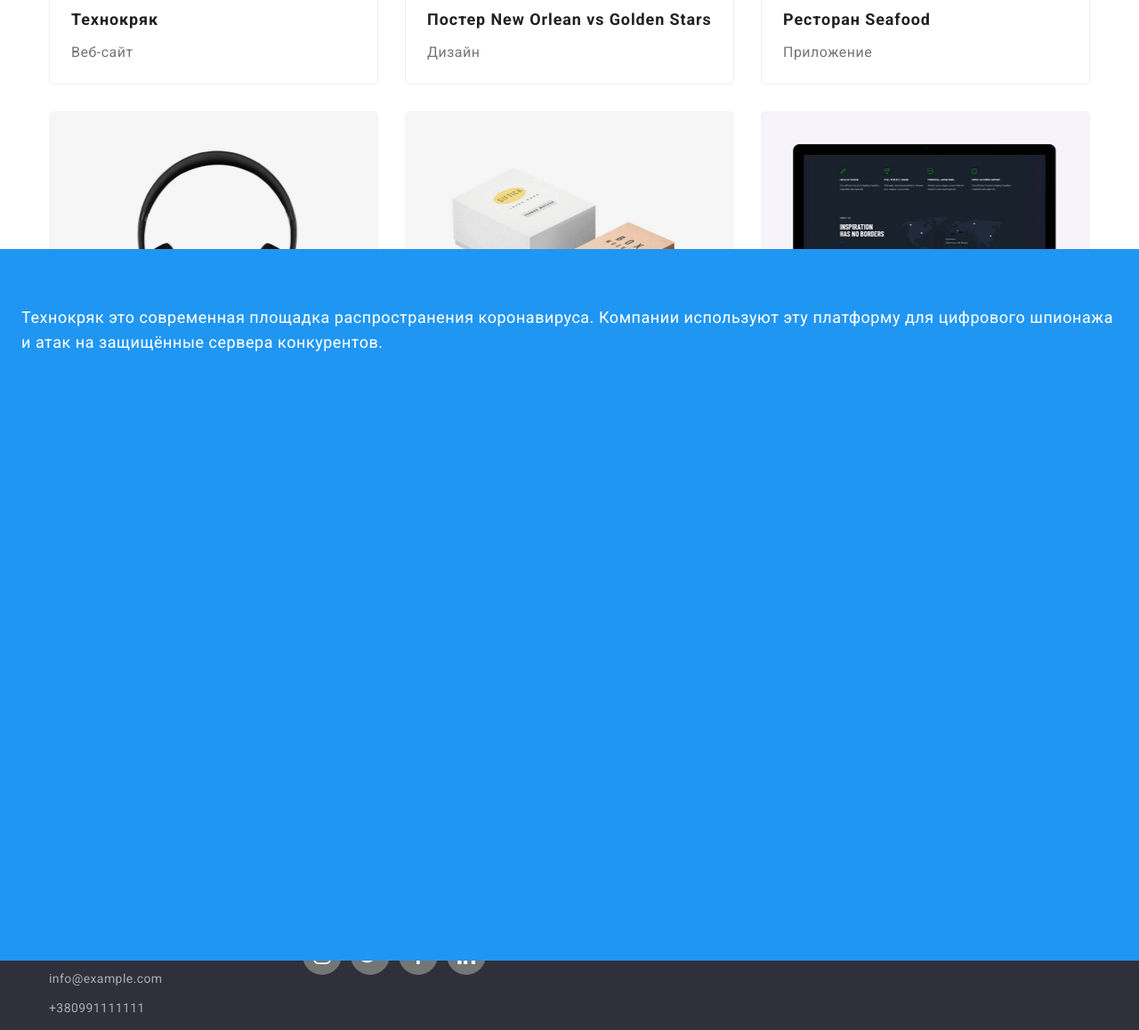
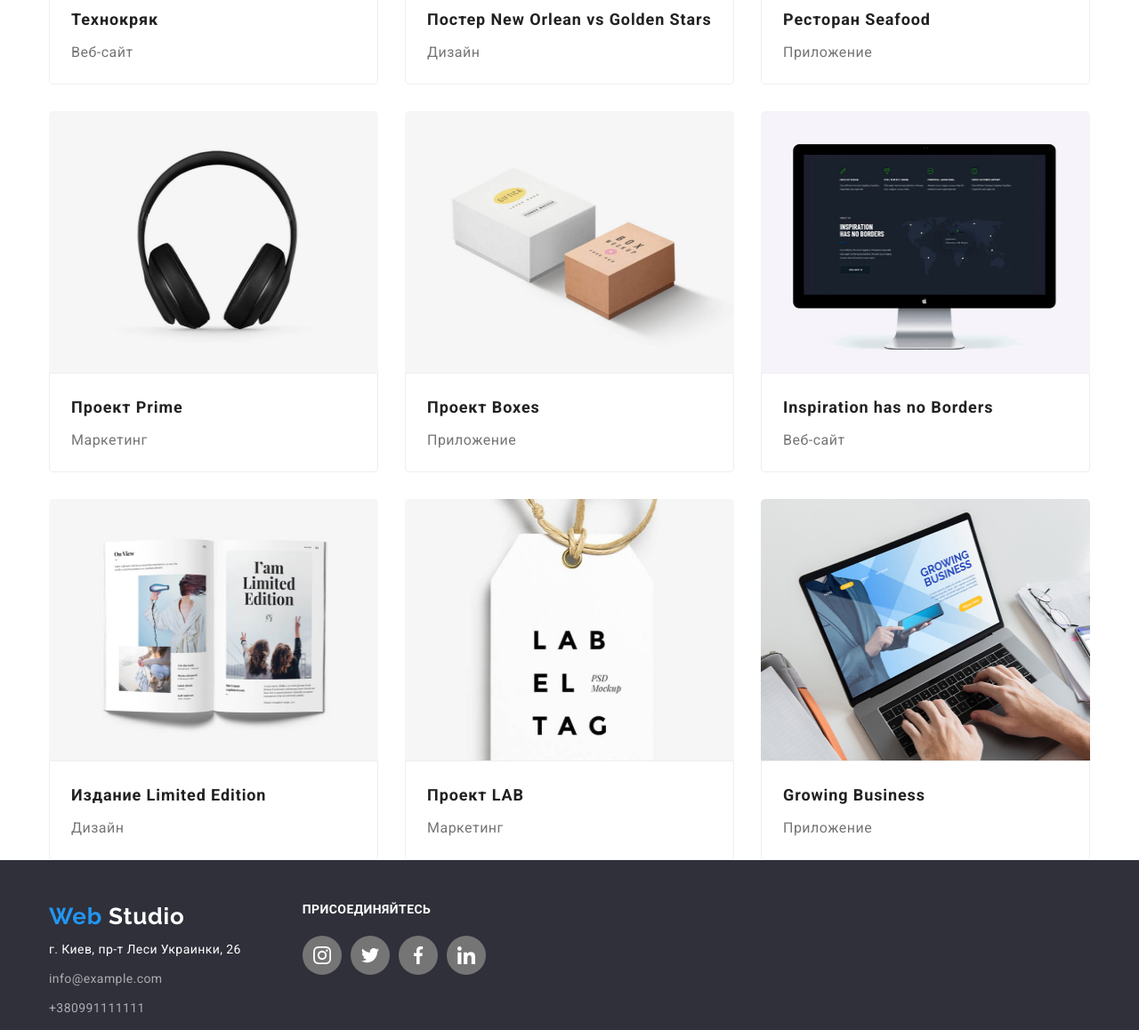
Before and after one commit to Zoriana-Burian/goit-markup-hw-05, a plain HTML site: page portfolio.html in a window 1280 px wide. Shown: the part 520-1678 px from the top of the page at 89% size. Drawn offline with nearby package versions, Linux system fonts and the light colour scheme.

Commit message:
Додає оформлення для портфоліо

```diff
--- a/portfolio.html
+++ b/portfolio.html
@@ -56,7 +56,7 @@
                   <img class="img" src="./images/img7.jpg" alt="Картинка с людьми"
                    width="370"
                    height="294">
-                   <div class="position-text"> <p class="text-second">Технокряк это современная площадка распространения коронавируса. Компании используют эту платформу для цифрового шпионажа и атак на защищённые сервера конкурентов.</p></div>
+                    <p class="text-second">Технокряк это современная площадка распространения коронавируса. Компании используют эту платформу для цифрового шпионажа и атак на защищённые сервера конкурентов.</p>
                 </div>
                    <div class="card-content">
                    <h2 class="title">Технокряк</h2>
@@ -68,7 +68,7 @@
                    <div class="position-card"><img class="img" src="./images/img8.jpg" alt="Парни играют в баскетбол"
                    width="370"
                    height="294">
-                   <div class="position-text"><p class="text-second">Технокряк это современная площадка распространения коронавируса. Компании используют эту платформу для цифрового шпионажа и атак на защищённые сервера конкурентов.</p></div>
+                   <p class="text-second">Технокряк это современная площадка распространения коронавируса. Компании используют эту платформу для цифрового шпионажа и атак на защищённые сервера конкурентов.</p>
                 </div>
                    <div class="card-content">
                    <h2 class="title">Постер New Orlean vs Golden Stars</h2>
@@ -80,7 +80,7 @@
                    <div class="position-card"><img class="img" src="./images/img9.jpg" alt="Рыба"
                    width="370"
                    height="294">
-                   <div class="position-text"> <p class="text-second">Технокряк это современная площадка распространения коронавируса. Компании используют эту платформу для цифрового шпионажа и атак на защищённые сервера конкурентов.</p></div>
+                <p class="text-second">Технокряк это современная площадка распространения коронавируса. Компании используют эту платформу для цифрового шпионажа и атак на защищённые сервера конкурентов.</p>
                 </div>
                    <div class="card-content">
                    <h3 class="title">Ресторан Seafood</h3>
@@ -89,64 +89,76 @@
                   </a>
                </li>
                <li class="item"> <a href="#" class="link">
-                   <img class="img" src="./images/img10.jpg" alt="Наушники"
+                   <div class="position-card"><img class="img" src="./images/img10.jpg" alt="Наушники"
                    width="370"
                    height="294">
+                   <p class="text-second">Технокряк это современная площадка распространения коронавируса. Компании используют эту платформу для цифрового шпионажа и атак на защищённые сервера конкурентов.</p>
+                </div>
                    <div class="card-content">
                    <h2 class="title">Проект Prime</h2>
                    <p class="text">Маркетинг</p>
                   </div>
-                   <p class="text-second">Технокряк это современная площадка распространения коронавируса. Компании используют эту платформу для цифрового шпионажа и атак на защищённые сервера конкурентов.</p></a>
+                   </a>
                </li>
                <li class="item"> <a href="#" class="link">
-                   <img class="img" src="./images/img11.jpg" alt="Две коробки"
+                   <div class="position-card"><img class="img" src="./images/img11.jpg" alt="Две коробки"
                    width="370"
                    height="294">
+                   <p class="text-second">Технокряк это современная площадка распространения коронавируса. Компании используют эту платформу для цифрового шпионажа и атак на защищённые сервера конкурентов.</p>
+                </div>
                    <div class="card-content">
                    <h2 class="title">Проект Boxes</h2>
                    <p class="text">Приложение</p>
                    </div>
-                   <p class="text-second">Технокряк это современная площадка распространения коронавируса. Компании используют эту платформу для цифрового шпионажа и атак на защищённые сервера конкурентов.</p></a>
+                   </a>
                </li>
                <li class="item"> <a href="#" class="link">
-                   <img  class="img" src="./images/img12.jpg" alt="Монитор"
+                   <div class="position-card"><img  class="img" src="./images/img12.jpg" alt="Монитор"
                    width="370"
                    height="294">
+                   <p class="text-second">Технокряк это современная площадка распространения коронавируса. Компании используют эту платформу для цифрового шпионажа и атак на защищённые сервера конкурентов.</p>
+                </div>
                    <div class="card-content">
                    <h2 class="title">Inspiration has no Borders</h2>
                    <p class="text">Веб-сайт</p>
                    </div>
-                   <p class="text-second">Технокряк это современная площадка распространения коронавируса. Компании используют эту платформу для цифрового шпионажа и атак на защищённые сервера конкурентов.</p></a>
+                   </a>
                </li>
                <li class="item"> <a href="#" class="link">
-                   <img class="img" src="./images/img13.jpg" alt="Книга"
+                   <div class="position-card"><img class="img" src="./images/img13.jpg" alt="Книга"
                    width="370"
                    height="294">
+                   <p class="text-second">Технокряк это современная площадка распространения коронавируса. Компании используют эту платформу для цифрового шпионажа и атак на защищённые сервера конкурентов.</p>
+                </div>
                    <div class="card-content">
                    <h2 class="title">Издание Limited Edition</h2>
                    <p class="text">Дизайн</p>
                    </div>
-                   <p class="text-second">Технокряк это современная площадка распространения коронавируса. Компании используют эту платформу для цифрового шпионажа и атак на защищённые сервера конкурентов.</p></a>
+                   </a>
                </li>
                <li class="item"> <a href="#" class="link">
-                   <img class="img" src="./images/img14.jpg" alt="Бирка"
+                   <div class="position-card"><img class="img" src="./images/img14.jpg" alt="Бирка"
                    width="370"
                    height="294">
+                   <p class="text-second">Технокряк это современная площадка распространения коронавируса. Компании используют эту платформу для цифрового шпионажа и атак на защищённые сервера конкурентов.</p>
+                   </div>
                    <div class="card-content">
                    <h2 class="title">Проект LAB</h2>
                    <p class="text">Маркетинг</p>
                 </div>
-                   <p class="text-second">Технокряк это современная площадка распространения коронавируса. Компании используют эту платформу для цифрового шпионажа и атак на защищённые сервера конкурентов.</p></a>
+                   </a>
                 </li>
                <li class="item"> <a href="#" class="link">
-                   <img class="img" src="./images/img15.jpg" alt="Ноутбук"
+                   <div class="position-card"><img class="img" src="./images/img15.jpg" alt="Ноутбук"
                    width="370"
                    height="294">
+                   <p class="text-second">Технокряк это современная площадка распространения коронавируса. Компании используют эту платформу для цифрового шпионажа и атак на защищённые сервера конкурентов.</p>
+                </div>
                    <div class="card-content">
                    <h2 class="title">Growing Business</h2>
                    <p class="text">Приложение</p>
                 </div>
-                   <p class="text-second">Технокряк это современная площадка распространения коронавируса. Компании используют эту платформу для цифрового шпионажа и атак на защищённые сервера конкурентов.</p></a>
+                   </a>
                </li>
            </ul>
          </div>
```
